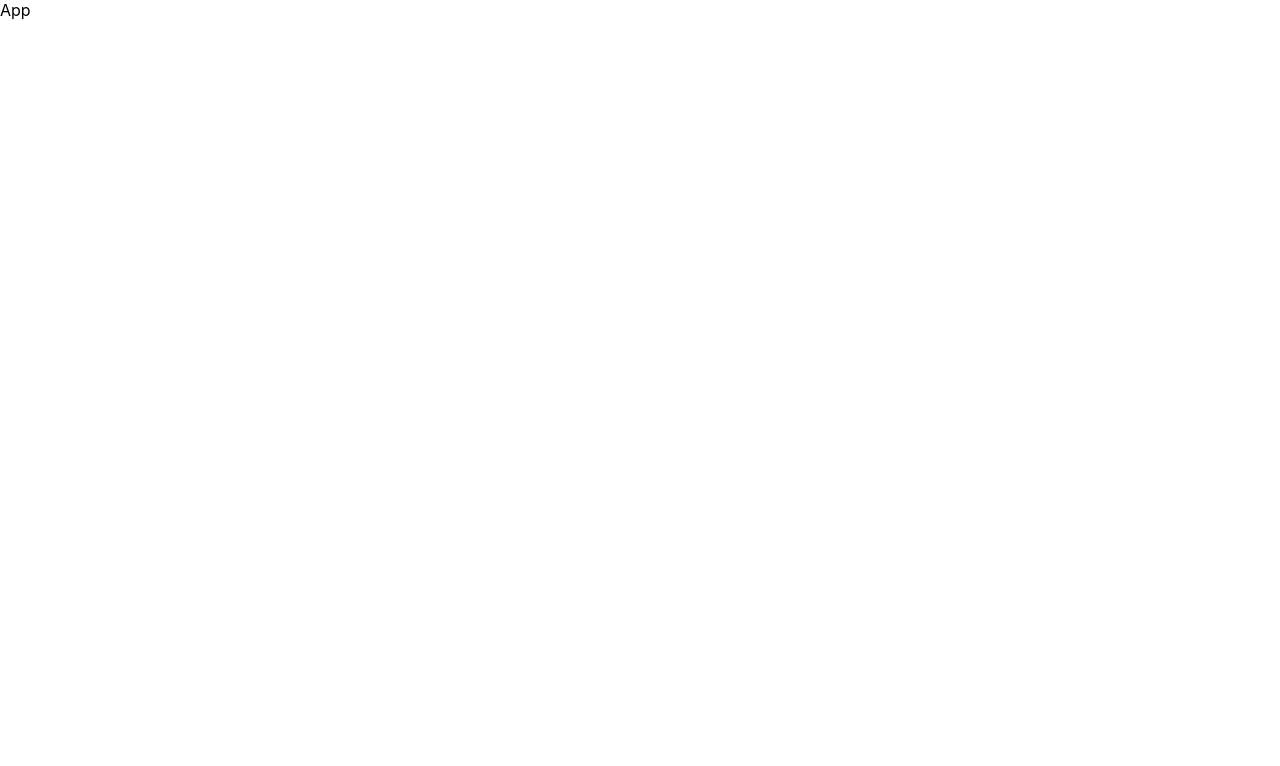
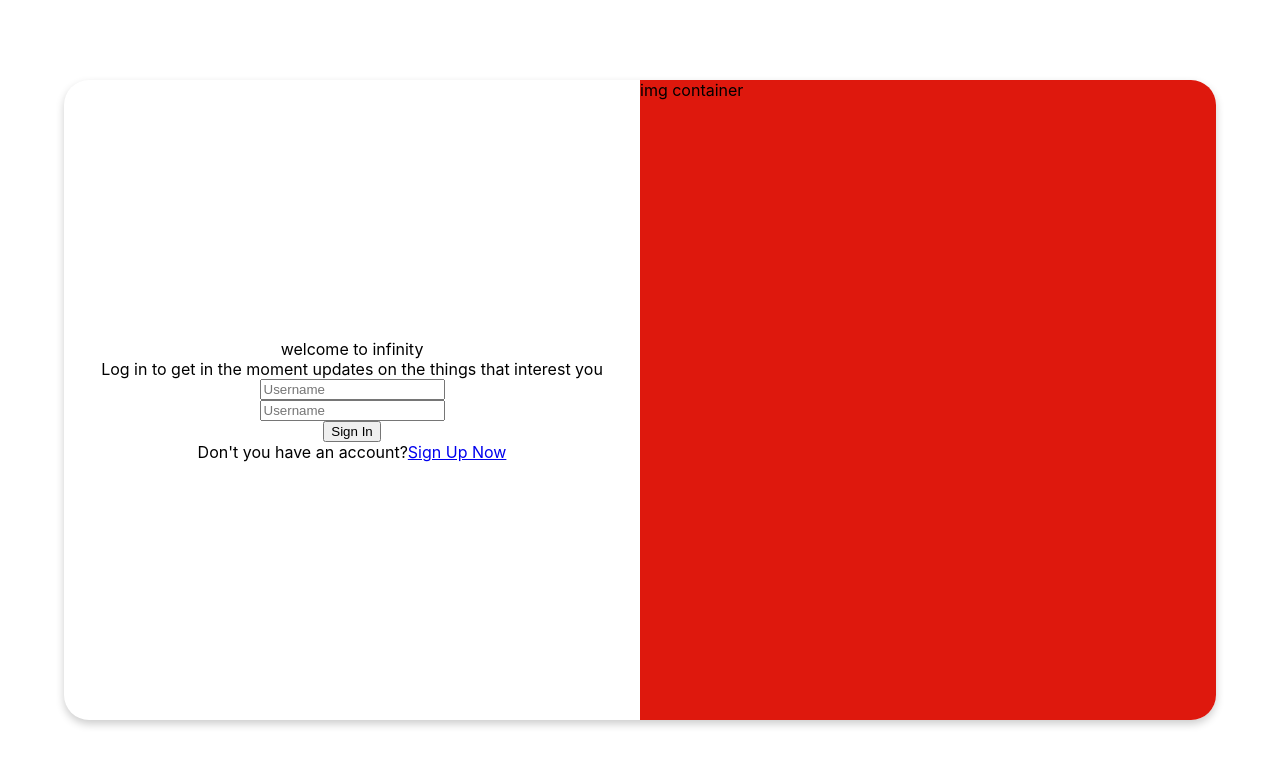
Before and after one commit to nicokurogane/auth-route-app, a React (Create React App) app: page / in a window 1280 px wide. Shown: the top 766 px of the page. Built offline with nearby package versions, Linux system fonts and the light colour scheme.

Commit message:
Added login start

```diff
--- a/src/App.js
+++ b/src/App.js
@@ -1,10 +1,10 @@
 import React from "react";
 import "./App.css";
 
-function App() {
+function App(props) {
   return (
     <div className="App">
-      <span>App</span>
+      <div>{props.children}</div>
     </div>
   );
 }
--- /dev/null
+++ b/src/components/pages/login/Login.js
@@ -0,0 +1,33 @@
+import React from "react";
+import { Link } from "react-router-dom";
+import "./login.scss";
+
+class Login extends React.Component {
+  render() {
+    return (
+      <div className="login-container">
+        <div className="form-login-container">
+          <div className="form-container panel">
+            <span>welcome to infinity</span>
+            <span>
+              Log in to get in the moment updates on the things that interest
+              you
+            </span>
+            <input type="text" placeholder="Username"></input>
+            <input type="text" placeholder="Username"></input>
+            <button>Sign In</button>
+            <div>
+              <span>Don't you have an account?</span>
+              <Link to="/" className="">
+                Sign Up Now
+              </Link>
+            </div>
+          </div>
+          <div className="side-img-container panel">img container</div>
+        </div>
+      </div>
+    );
+  }
+}
+
+export default Login;
--- /dev/null
+++ b/src/components/pages/login/login.scss
@@ -0,0 +1,35 @@
+.login-container {
+  display: flex;
+  justify-content: center;
+  align-items: center;
+  height: 100vh;
+
+  .form-login-container {
+    display: flex;
+    width: 90%;
+    border-radius: 25px;
+    box-shadow: 0 4px 8px 0 rgba(0, 0, 0, 0.2);
+    transition: 0.3s;
+
+    .panel {
+      width: 50%;
+      height: 80vh;
+    }
+
+    .form-container {
+      border-radius: 25px 0 0 25px;
+      display: flex;
+      flex-direction: column;
+      justify-content: center;
+      align-items: center;
+    }
+
+    .side-img-container {
+      background-color: #de180d;
+      border-radius: 0 25px 25px 0;
+    }
+    &:hover {
+      box-shadow: 0 8px 16px 0 rgba(0, 0, 0, 0.2);
+    }
+  }
+}
--- a/src/index.js
+++ b/src/index.js
@@ -1,6 +1,19 @@
 import React from "react";
 import ReactDOM from "react-dom";
+import { BrowserRouter as Router, Route, Switch } from "react-router-dom";
 import "./index.css";
 import App from "./App";
 
-ReactDOM.render(<App />, document.getElementById("root"));
+import Login from "./components/pages/login/Login";
+
+ReactDOM.render(
+  <Router>
+    <App>
+      <Switch>
+        <Route path="/login" exact component={Login} />
+        <Route path="/" exact component={Login} />
+      </Switch>
+    </App>
+  </Router>,
+  document.getElementById("root")
+);
```
Also changed, not shown: package.json (+6 -1 lines).
